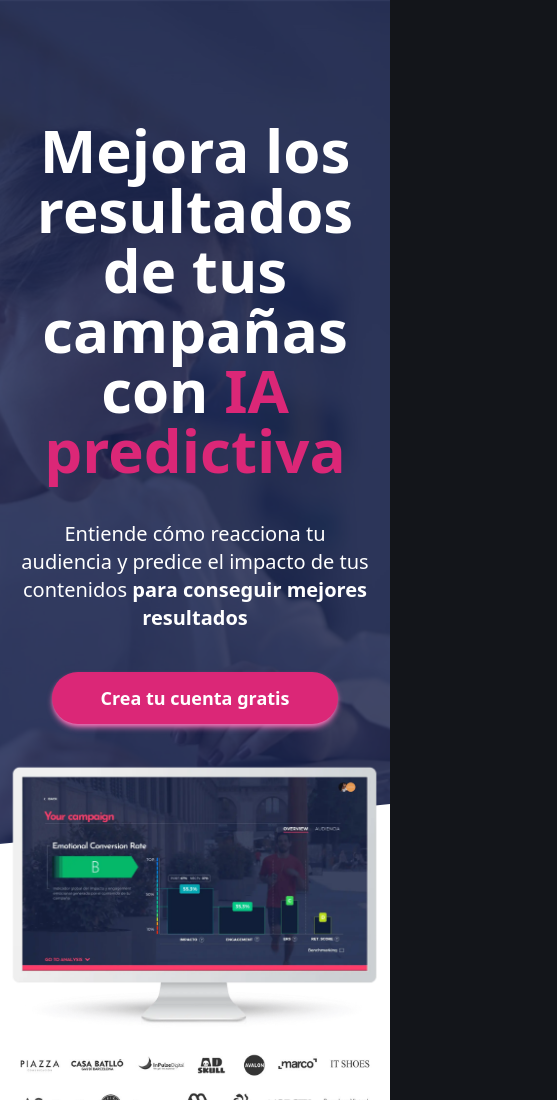
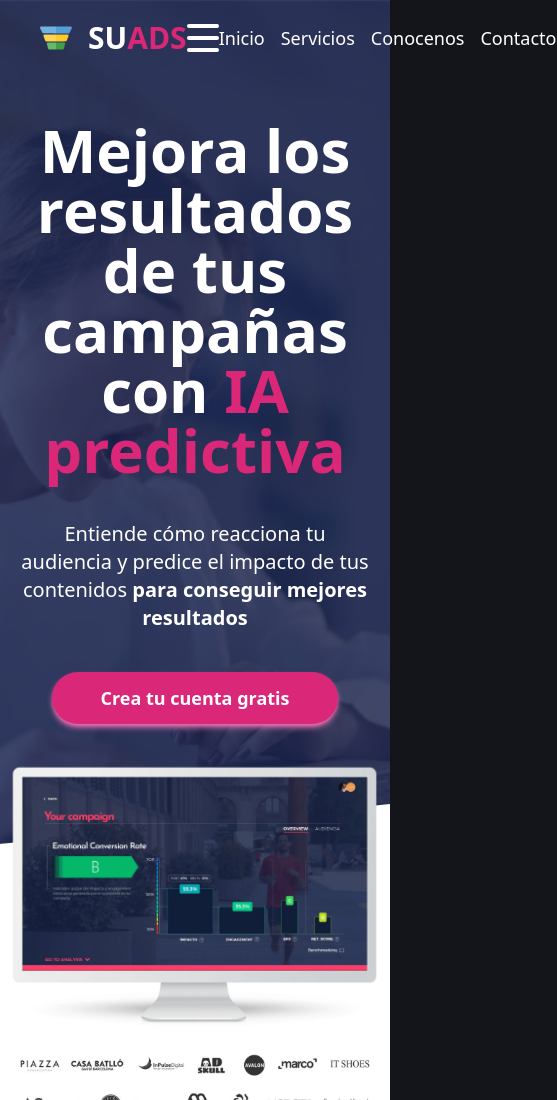
Before and after one commit to Javitodev1/agencia-suads, an Astro site: page / in a window 390 px wide. Shown: the top 1100 px of the page, 557 px wide, since content can reach past the window. Built offline with nearby package versions, Linux system fonts and the light colour scheme; Astro itself is replaced by a stand-in of ours.

Commit message:
header unfinish added. TODO: add mobile response and hover effects.

```diff
--- a/src/components/Header.astro
+++ b/src/components/Header.astro
@@ -1,3 +1,36 @@
 ---
+import Logo from "@/svg/Logo.astro"
 
+import type { I18N } from "@/i18n/i18n"
+interface Props {
+  i18n: I18N
+}
+const { i18n } = Astro.props
+const header = i18n.HEADER
 ---
+<header class="absolute top-0 left-0 w-full py-4 z-10">
+  <div class="container flex items-center justify-between px-10">
+    <span class="flex gap-4 items-center uppercase font-semibold text-3xl">
+      <Logo class="w-8 h-8" />
+      <h1 class="text-white">su<strong class="text-pink-600">ads</strong></h1>
+    </span>
+
+    <label for="hamburger" class="cursor-pointer">
+      <input type="checkbox" id="hamburger" class="hidden">
+      <span class="block bg-white h-1 w-8 rounded-full my-2"></span>
+      <span class="block bg-white h-1 w-8 rounded-full my-2"></span>
+      <span class="block bg-white h-1 w-8 rounded-full my-2"></span>
+    </label>
+
+    <nav class="flex gap-4 text-white text-lg">
+      <a href="/">{header.HOME}</a>
+      <a href="/services">{header.SERVICES}</a>
+      <a href="/about">{header.ABOUT}</a>
+      <a href="/contact">{header.CONTACT}</a>
+    </nav>
+  </div>
+</header>
+
+<style>
+
+</style>
--- a/src/pages/index.astro
+++ b/src/pages/index.astro
@@ -12,7 +12,7 @@ const i18n = getI18N({ currentLocale })
 ---
 
 <Layout title={i18n.TITLE_SEO} description={i18n.DESCRIPTION_SEO}>
-	<Header />
+	<Header i18n={i18n} />
 	<Hero i18n={i18n} />
 	<Partners />
 	<WhyUs i18n={i18n} />
```
